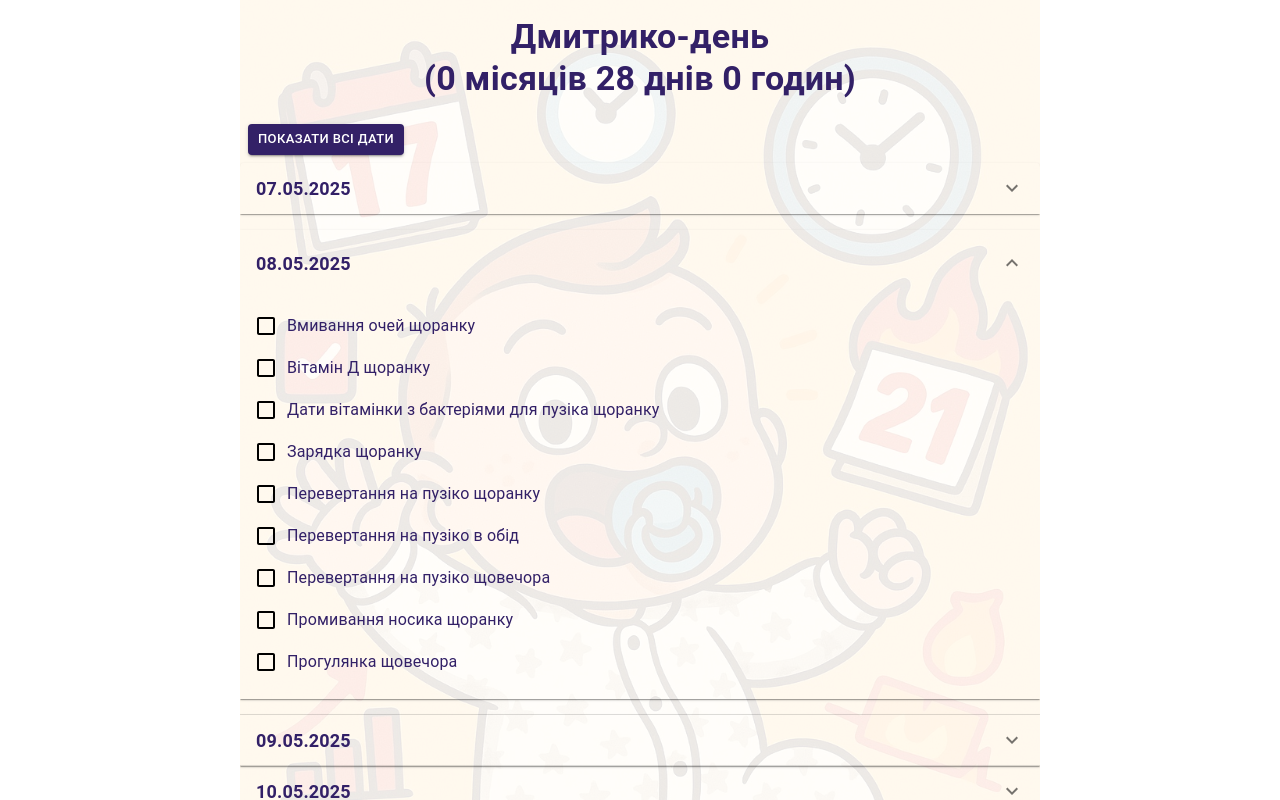
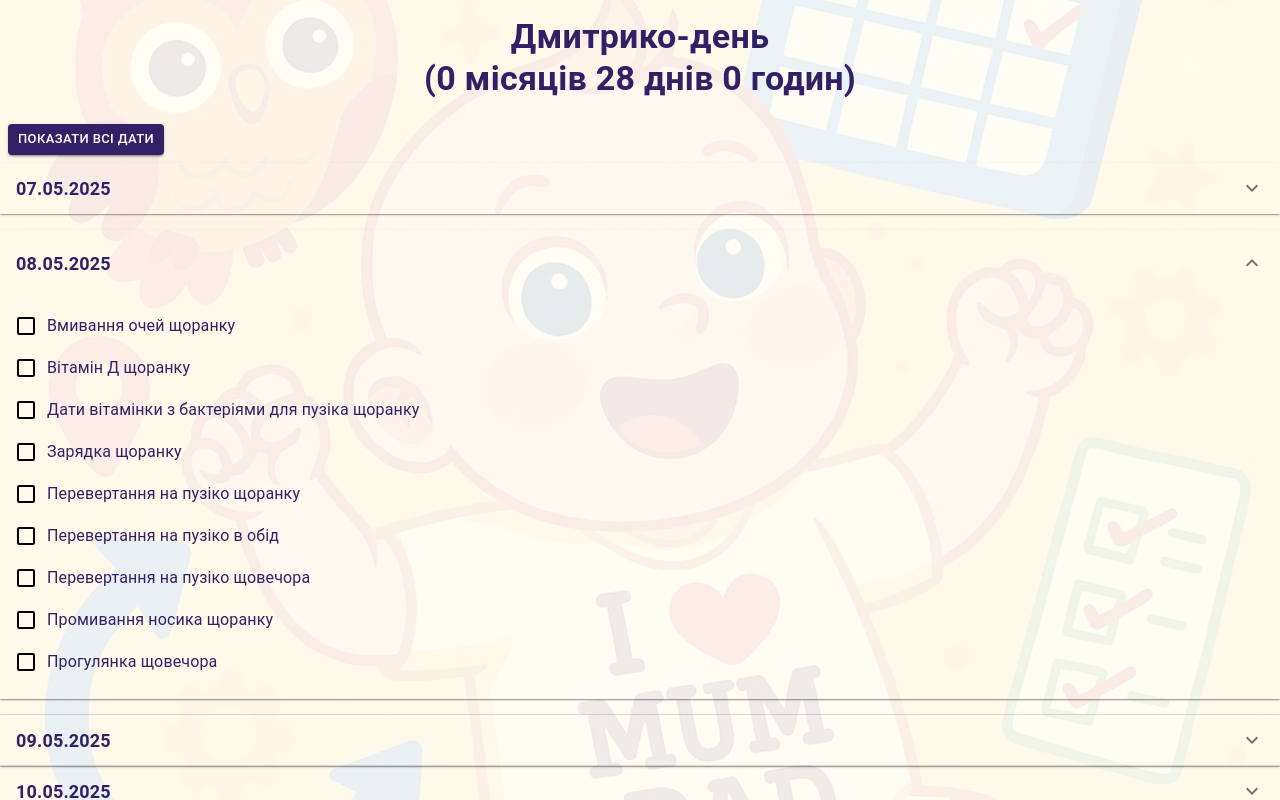
Before and after one commit to Oleksandr58/happy-child, a React (Vite) app: page / in a window 1280 px wide. Built offline with nearby package versions, Linux system fonts and the light colour scheme.

Commit message:
update cover image

```diff
--- a/src/layout/App.tsx
+++ b/src/layout/App.tsx
@@ -67,11 +67,10 @@ export default function AccordionUsage() {
           display: "flex",
           flexDirection: "column",
           margin: "0 auto",
-          width: "100vw",
-          height: "100vh",
-          maxWidth: "800px",
+          maxWidth: "100vw",
+          maxHeight: "100vh",
           gap: "12px",
-          background: "url(./logoBg.jpg) no-repeat",
+          background: "url(./logoBg.jpg) no-repeat 80%",
           backgroundSize: "cover",
           overflow: "hidden",
         }}
```
Also changed, not shown: public/logoBg.jpg.
